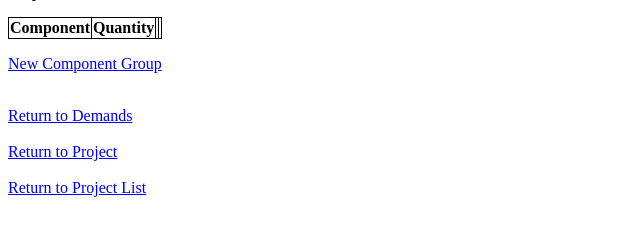
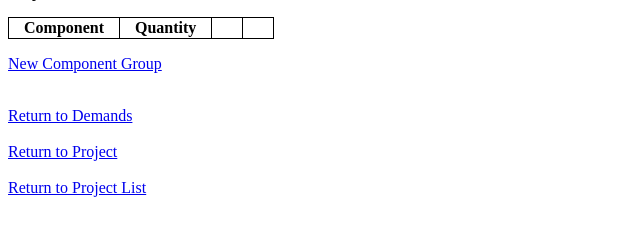
Before and after one commit to openslat/webslat, a Django app: template webslat/slat/templates/slat/edp_cgroups.html in a window 1280 px wide. Shown: the part 59-300 px from the top of the page, without its empty margins (0-640 px from the left). Run offline with Django 3.2, Linux system fonts and the light colour scheme; the template is opened without the code that fills it: values that come from a table or form of the project are taken from there, others are empty.

Commit message:
Tweaks to style sheet.

```diff
--- a/webslat/slat/static/slat/style.css
+++ b/webslat/slat/static/slat/style.css
@@ -9,3 +9,12 @@ table {
     border-spacing: 2px;
     border-color: black;
 }
+th, td {
+    padding-right: 15px;
+    padding-left: 15px;
+}
+input {
+  vertical-align: middle;
+  display: block;
+  margin-top: 10px;
+}
```
